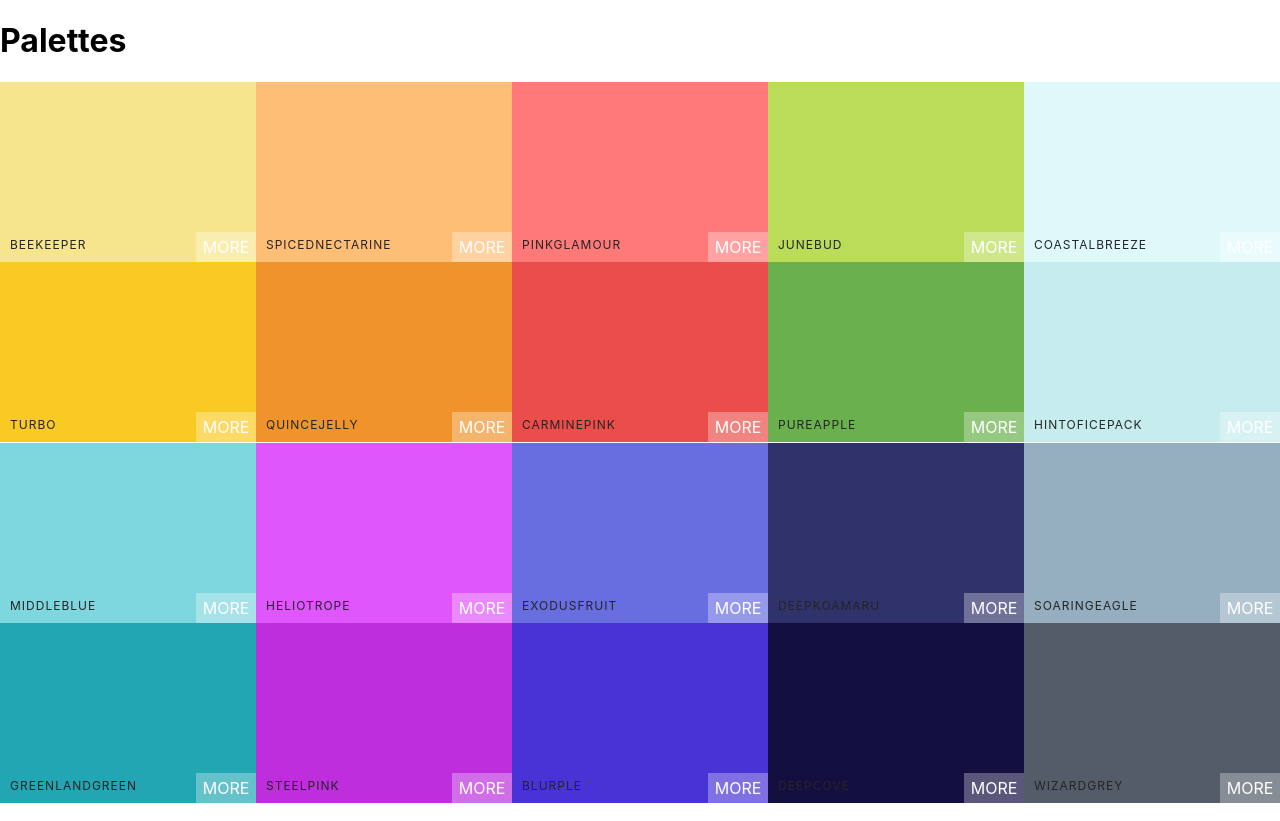
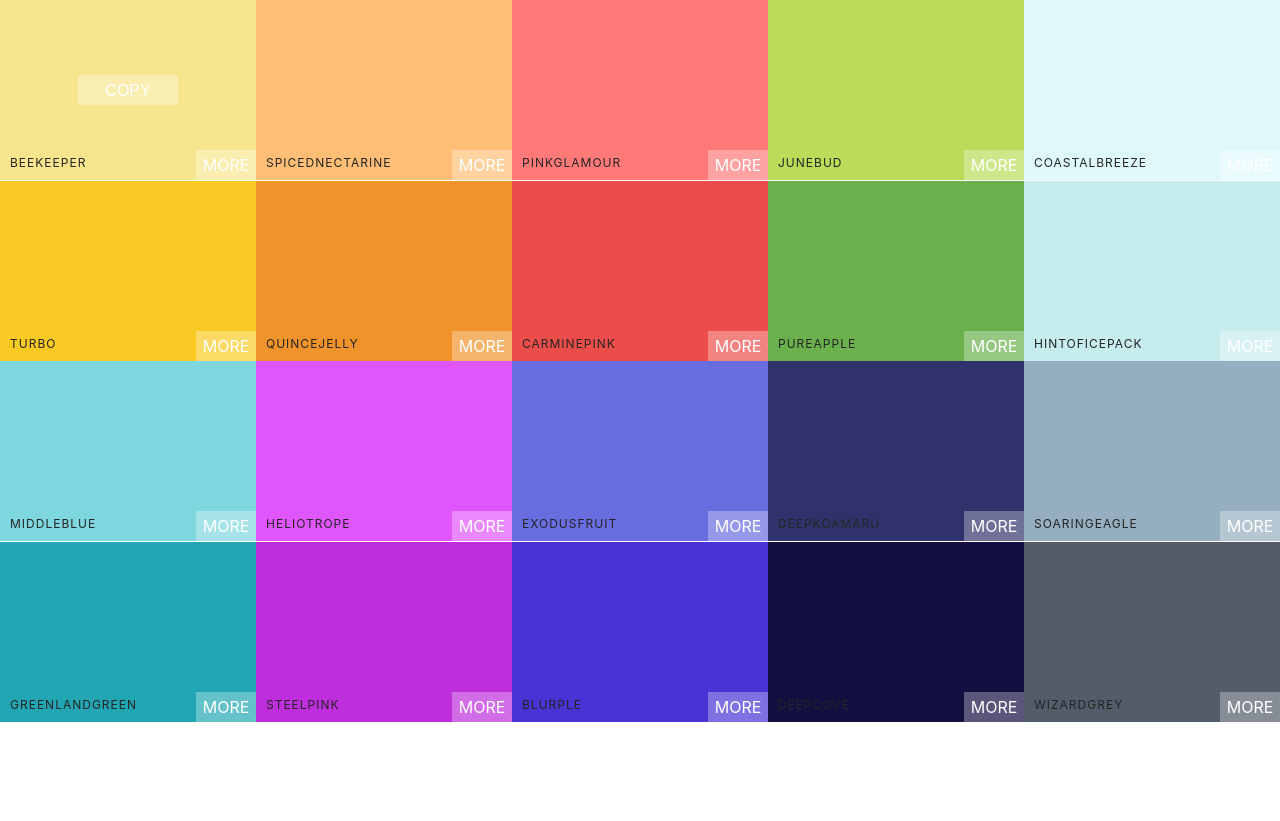
Before and after one commit to amandasimonelli/Colors-App, a React (Create React App) app in the folder colors-app/: page / in a window 1280 px wide. After the commit the page ends 800 px from the top, so only its background shows below. Built offline with nearby package versions, Linux system fonts and the light colour scheme.

Commit message:
update palettes and copy-to-clipboard

```diff
--- a/colors-app/src/ColorBox.js
+++ b/colors-app/src/ColorBox.js
@@ -7,7 +7,7 @@ class ColorBox extends Component {
     render() {
         const { name, background } = this.props;
         return (
-            <CopyToClipboard text="You're Copied!">
+            <CopyToClipboard text={background}>
                 <div style={{ background }} className="ColorBox">
                     <div className="copy-container">
                         <div className="box-content">
--- a/colors-app/src/Palette.css
+++ b/colors-app/src/Palette.css
@@ -1,5 +1,7 @@
 .Palette{
     height: 100vh;
+    width: 100%;
+    overflow-x: hidden;
 }
 
 .Palette-colors{
--- a/colors-app/src/Palette.js
+++ b/colors-app/src/Palette.js
@@ -9,7 +9,7 @@ class Palette extends Component {
         return (
             <div>
                 <div className='Palette'>
-                    <h1>Palettes</h1>
+                    {/* <h1>Palettes</h1> */}
                     {/* Navbar goes here */}
                     <div className='Palette-colors'>{colorBoxes}</div>
                     {/* footer */}
```
